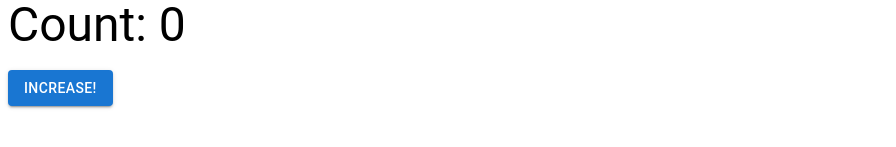
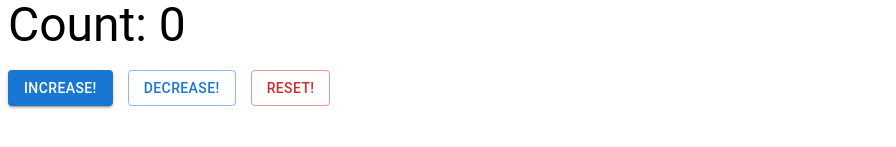
Before and after one commit to dhambure98/React_Testing, a React (Create React App) app: page / in a window 1280 px wide. Shown: the part 389-536 px from the top of the page, without its empty margins (0-896 px from the left). Built offline with nearby package versions, Linux system fonts and the light colour scheme.

Commit message:
Increase,Decrease,Reset button created

```diff
--- a/src/components/Home/Countable/index.jsx
+++ b/src/components/Home/Countable/index.jsx
@@ -13,12 +13,29 @@ class Countable extends Component {
     incrementCount(){
         console.log("Increment function calling...");
 
-        /*state value change -->*/
+        /*state value change + 1 -->*/
         this.setState({
             count: this.state.count + 1
         })
     }
 
+    decrementCount(){
+        console.log("Decrement function calling...");
+
+        /*state value change + 1 -->*/
+        this.setState({
+            count: this.state.count - 1
+        })
+    }
+
+    resetCount(){
+        console.log("reset function calling...");
+
+        /*state value change + 1 -->*/
+        this.setState({
+            count: 0
+        })
+    }
 
     render() {
         return (
@@ -30,11 +47,34 @@ class Countable extends Component {
                 <Button
                     variant="contained"
                     onClick={()=> {
-                        console.log('clicked!')
+                        console.log('Increase button clicked!')
                         this.incrementCount()
                     }}
                 >
                     Increase!
+                </Button>
+
+                <Button
+                    variant="outlined"
+                    onClick={()=> {
+                        console.log('Decrease button clicked!')
+                        this.decrementCount()
+                    }}
+                    style={{marginLeft: '15px'}}
+                >
+                    Decrease!
+                </Button>
+
+                <Button
+                    variant="outlined"
+                    color={"error"}
+                    onClick={()=> {
+                        console.log('Reset button clicked!')
+                        this.resetCount()
+                    }}
+                    style={{marginLeft: '15px'}}
+                >
+                    Reset!
                 </Button>
             </div>
         );
```
